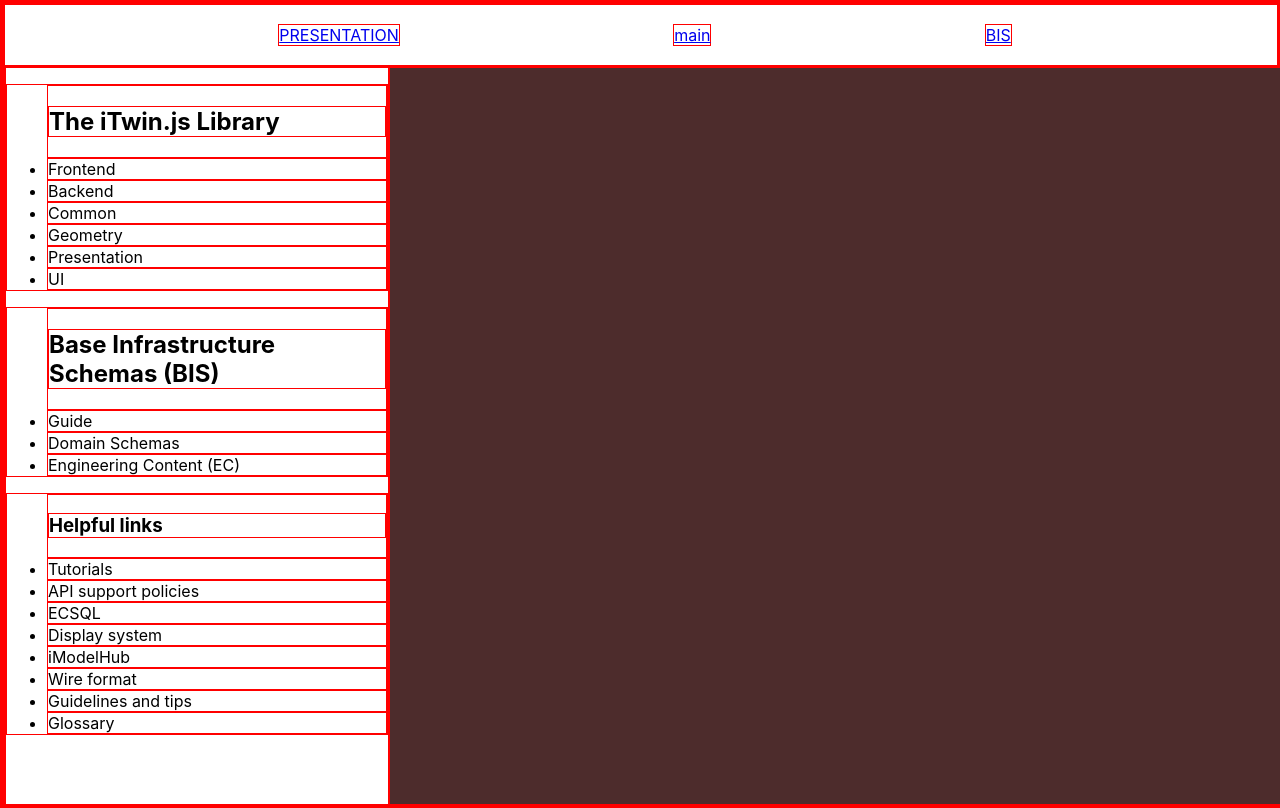
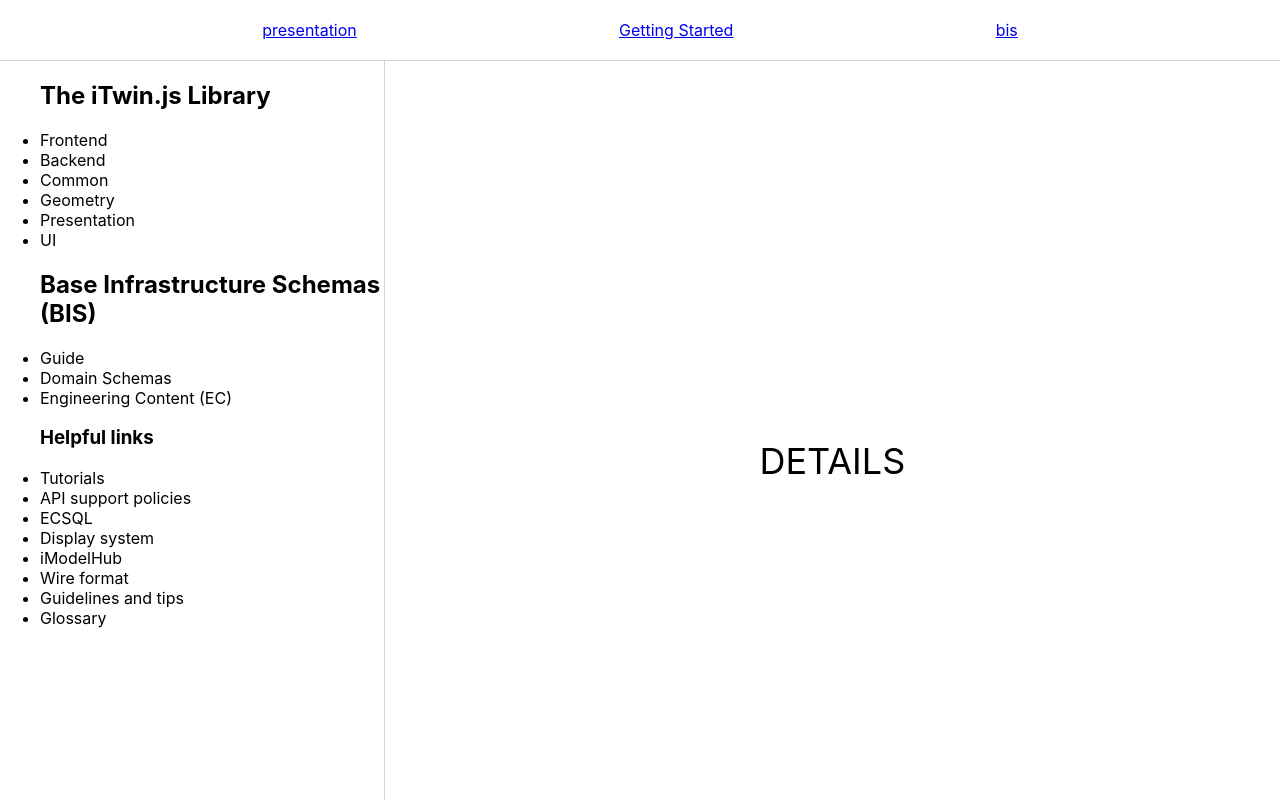
Before and after one commit to AdamMeza-Bentley/doc-tech-proof, a React (Create React App) app in the folder test-react-app/: page / in a window 1280 px wide. Built offline with nearby package versions, Linux system fonts and the light colour scheme.

Commit message:
build ui

```diff
--- a/package.json
+++ b/package.json
@@ -4,7 +4,7 @@
     "@types/react": "^18.2.33",
     "@types/react-dom": "^18.2.14",
     "fs": "^0.0.1-security",
-    "react-router-dom": "^5.3.4",
+    "react-router-dom": "^5.3.0",
     "rehype-stringify": "^10.0.0",
     "remark-frontmatter": "^5.0.0",
     "remark-parse": "^11.0.0",
--- a/test-react-app/src/App.css
+++ b/test-react-app/src/App.css
@@ -1,14 +1,10 @@
-* {
-  border: red solid 1px;
-}
-
 .App {
   width: 100vw;
   height: 100vh;
   display: column;
   align-items: space-evenly;
-  overflow: hidden;
-
+  overflow: scroll;
+  overflow-x: hidden;
 }
 
 main {
@@ -21,10 +17,15 @@
   display: flex;
   justify-content: space-evenly;
   align-items: center;
+  border-bottom: .5px solid lightgrey;
 }
 
 .main {
-  background-color: rgb(77, 44, 44);
+  border-left: .5px solid lightgrey;
   height: 100vh;
   width: 70vw;
+  display: flex;
+  justify-content: center;
+  align-items: center;
+  font-size: 36px;
 }
--- a/test-react-app/src/App.js
+++ b/test-react-app/src/App.js
@@ -1,11 +1,10 @@
-import logo from './logo.svg';
 import './App.css';
 import {useState, useEffect} from 'react';
 import main from './main.json';
 import bis from './bis.json'
 import presentation from './presentation.json'
 import { LeftNav } from './Components/LeftNav/LeftNav';
-import { Route, Switch } from 'react-router-dom';
+import { Route, Switch } from 'react-router-dom/cjs/react-router-dom.min';
 
 // possible URLS are prefrence, presentation and learning
 // also noticed that front end and backend arent formnatted the same. they have no URL change and no LeftNav Cahange
@@ -15,18 +14,17 @@
   return (
     <div className="App">
       <header className='header'>
-        <a className ='link' href="/presentation"> PRESENTATION</a>
-        <a className ='link' href="/"> main </a>
-        <a className ='link' href="/bis"> BIS</a>
+        <a className='link' href="/presentation"> presentation</a>
+        <a className='link' href="/">Getting Started </a>
+        <a className='link' href="/bis"> bis</a>
       </header>
       <main>
         <Switch>
-          <Route path='/' render={() => <LeftNav data={main}/>}/>
+          <Route exact path='/' render={() => <LeftNav data={main}/>}/>
           <Route path='/presentation' render={() => <LeftNav data={presentation}/>}/>
           <Route path='/bis' render={() => <LeftNav data={bis}/>}/>
         </Switch>
-
-        <div className='main'></div>
+        <div className='main'>DETAILS</div>
       </main>
     </div>
   );
--- a/test-react-app/src/Components/LeftNav/LeftNav.jsx
+++ b/test-react-app/src/Components/LeftNav/LeftNav.jsx
@@ -2,6 +2,7 @@
 import './LeftNav.css';
 
 export const LeftNav = ({data}) => {
+  console.log(data)
     const parseData = data => {
         return data.map((elem, index) => {
           if (elem.type === "heading" && data[index + 1]?.type === "list" ) {
--- a/test-react-app/src/Components/List/List.jsx
+++ b/test-react-app/src/Components/List/List.jsx
@@ -3,6 +3,13 @@
 export const List = ({header, listItems, topHeader}) => {
     const formatList = list => (
         list.children.map((child, index) => {
+            if (child.children?.length > 1) {
+                return <List
+                            header={child}
+                            listItems={child.children[1]}
+                            key={index}
+                        />
+            } else {
                 return (
                     <ListItem
                         text={findText(child)}
@@ -10,6 +17,9 @@
                         key={index}
                     />
                 );
+
+            }
+
         })
     );
 
--- a/test-react-app/src/index.js
+++ b/test-react-app/src/index.js
@@ -2,7 +2,7 @@
 import ReactDOM from 'react-dom/client';
 import './index.css';
 import App from './App';
-import { BrowserRouter, RouterProvider } from 'react-router-dom';
+import {BrowserRouter} from 'react-router-dom'
 
 
 ReactDOM.createRoot(document.getElementById('root')).render(
@@ -10,6 +10,5 @@
     <BrowserRouter>
       <App />
     </BrowserRouter>
-
   </React.StrictMode>
 );
```
Also changed, not shown: 2 other files (tests, documents, lock files or other folders). Lines whose indentation alone changed are shown as unchanged.
